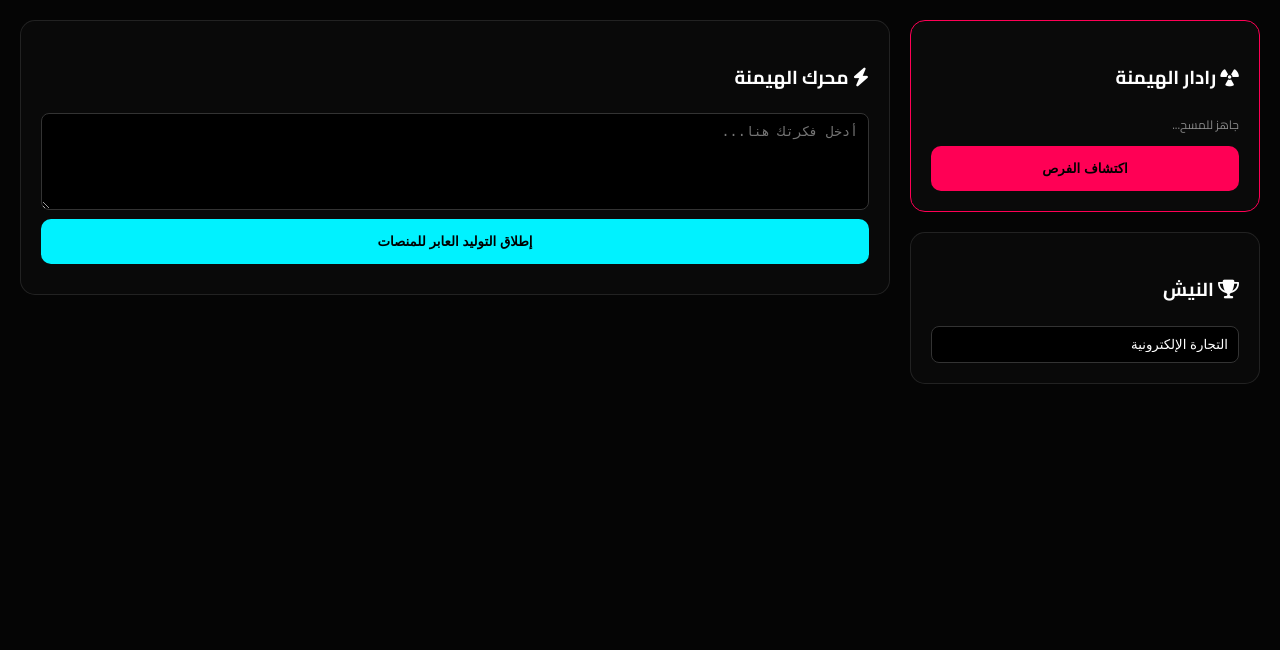
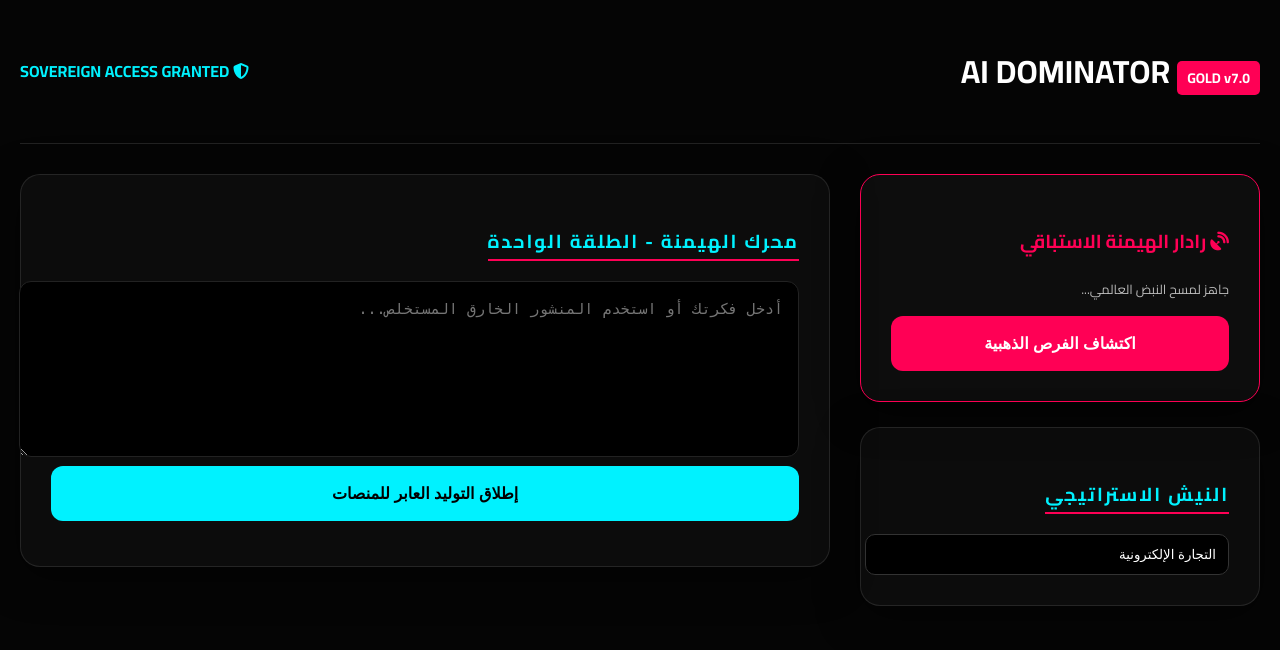
Before and after one commit to alqaed2/Dominator, a Flask app: page / in a window 1280 px wide. Shown: the top 650 px of the page. Run offline with Flask 3, Linux system fonts and the light colour scheme.

Commit message:
Update index.html

```diff
--- a/templates/index.html
+++ b/templates/index.html
@@ -3,76 +3,77 @@
 <head>
     <meta charset="UTF-8">
     <meta name="viewport" content="width=device-width, initial-scale=1.0">
-    <title>AI DOMINATOR v6.0</title>
+    <title>AI DOMINATOR GOLDEN EDITION</title>
     <link href="https://fonts.googleapis.com/css2?family=Cairo:wght@400;700;900&display=swap" rel="stylesheet">
     <link href="https://cdnjs.cloudflare.com/ajax/libs/font-awesome/6.4.0/css/all.min.css" rel="stylesheet">
     <style>
-        :root { --neon-blue: #00f2ff; --neon-red: #ff0055; --bg: #050505; }
+        :root { --neon-blue: #00f2ff; --neon-red: #ff0055; --bg: #050505; --card: rgba(255,255,255,0.03); }
         body { background: var(--bg); color: #fff; font-family: 'Cairo', sans-serif; margin: 0; padding: 20px; }
-        .cyber-card { background: rgba(255,255,255,0.02); border: 1px solid rgba(255,255,255,0.1); border-radius: 15px; padding: 20px; margin-bottom: 20px; }
-        .alchemy-radar { border: 1px solid var(--neon-red); }
-        .dashboard { display: grid; grid-template-columns: 350px 1fr; gap: 20px; }
-        textarea, input { width: 100%; background: #000; border: 1px solid #333; color: #fff; padding: 10px; border-radius: 8px; box-sizing: border-box; }
-        .cyber-btn { width: 100%; padding: 15px; border: none; border-radius: 10px; background: var(--neon-blue); color: #000; font-weight: 900; cursor: pointer; }
-        .modal { position: fixed; top: 0; left: 0; width: 100%; height: 100%; background: rgba(0,0,0,0.9); display: none; align-items: center; justify-content: center; z-index: 1000; }
-        .modal-content { width: 90%; max-width: 800px; background: #0a0a0a; padding: 30px; border-radius: 20px; border: 1px solid var(--neon-blue); max-height: 80vh; overflow-y: auto; }
-        .tab-btn { padding: 10px 20px; background: none; border: 1px solid #333; color: #fff; cursor: pointer; }
-        .tab-btn.active { background: var(--neon-blue); color: #000; }
-        .tab-content { display: none; padding: 20px; border: 1px solid #333; }
-        .tab-content.active { display: block; }
-        .source-item { background: rgba(255,255,255,0.05); padding: 10px; margin-top: 10px; border-left: 3px solid var(--neon-red); font-size: 12px; }
+        .cyber-card { background: var(--card); border: 1px solid rgba(255,255,255,0.1); border-radius: 20px; padding: 30px; margin-bottom: 25px; box-shadow: 0 10px 40px rgba(0,0,0,0.5); }
+        .sidebar-grid { display: grid; grid-template-columns: 400px 1fr; gap: 30px; }
+        .header-title { color: var(--neon-blue); text-transform: uppercase; letter-spacing: 2px; border-bottom: 2px solid var(--neon-red); display: inline-block; margin-bottom: 20px; }
+        textarea { width: 100%; background: #000; border: 1px solid #222; color: #fff; padding: 15px; border-radius: 12px; font-size: 15px; line-height: 1.6; }
+        .cyber-btn { width: 100%; padding: 18px; border: none; border-radius: 12px; background: var(--neon-blue); color: #000; font-weight: 900; cursor: pointer; transition: 0.3s; font-size: 16px; }
+        .copy-btn { background: var(--neon-red); color: #fff; border: none; padding: 8px 20px; border-radius: 8px; cursor: pointer; font-weight: 700; margin-top: 10px; }
+        .platform-box { background: rgba(0,242,255,0.02); border: 1px solid rgba(0,242,255,0.1); padding: 25px; border-radius: 15px; margin-top: 20px; }
+        .dna-bar { height: 8px; background: #222; border-radius: 4px; overflow: hidden; margin-top: 10px; }
+        .dna-fill { height: 100%; background: linear-gradient(90deg, var(--neon-blue), var(--neon-red)); }
+        .modal { position: fixed; top: 0; left: 0; width: 100%; height: 100%; background: rgba(0,0,0,0.98); display: none; align-items: center; justify-content: center; z-index: 10000; backdrop-filter: blur(20px); }
+        .modal-content { width: 95%; max-width: 1000px; max-height: 90vh; overflow-y: auto; background: #080808; border: 1px solid var(--neon-blue); padding: 50px; border-radius: 30px; }
+        .header-main { display: flex; justify-content: space-between; align-items: center; padding-bottom: 20px; border-bottom: 1px solid #222; margin-bottom: 30px; }
     </style>
 </head>
 <body>
-    <div class="dashboard">
+    <div class="header-main">
+        <h1>AI DOMINATOR <span style="font-size:14px; background:var(--neon-red); padding:4px 10px; border-radius:5px;">GOLD v7.0</span></h1>
+        <div style="color:var(--neon-blue); font-weight:700;"><i class="fas fa-shield-alt"></i> SOVEREIGN ACCESS GRANTED</div>
+    </div>
+
+    <div class="sidebar-grid">
         <div class="sidebar">
-            <div class="cyber-card alchemy-radar">
-                <h3><i class="fas fa-radiation"></i> رادار الهيمنة</h3>
-                <div id="alchemyStatus" style="font-size: 12px; color: #888;">جاهز للمسح...</div>
+            <div class="cyber-card" style="border: 1px solid var(--neon-red);">
+                <h3 style="color:var(--neon-red);"><i class="fas fa-satellite-dish"></i> رادار الهيمنة الاستباقي</h3>
+                <div id="alchemyStatus" style="font-size: 13px; opacity:0.7; margin-bottom: 15px;">جاهز لمسح النبض العالمي...</div>
                 <div id="goldSuggestions"></div>
-                <button onclick="triggerDiscovery()" class="cyber-btn" style="background: var(--neon-red); margin-top: 10px;">اكتشاف الفرص</button>
+                <button onclick="triggerDiscovery()" class="cyber-btn" style="background:var(--neon-red); color:#fff;">اكتشاف الفرص الذهبية</button>
             </div>
             <div class="cyber-card">
-                <h3><i class="fas fa-trophy"></i> النيش</h3>
-                <input id="niche" value="التجارة الإلكترونية">
+                <h3 class="header-title">النيش الاستراتيجي</h3>
+                <input id="niche" value="التجارة الإلكترونية" style="width:100%; background:#000; border:1px solid #333; color:#fff; padding:12px; border-radius:10px;">
             </div>
         </div>
 
         <div class="main-content">
             <div class="cyber-card">
-                <h3><i class="fas fa-bolt"></i> محرك الهيمنة</h3>
-                <textarea id="inputText" rows="5" placeholder="أدخل فكرتك هنا..."></textarea>
+                <h3 class="header-title">محرك الهيمنة - الطلقة الواحدة</h3>
+                <textarea id="inputText" rows="6" placeholder="أدخل فكرتك أو استخدم المنشور الخارق المستخلص..."></textarea>
                 <button id="generateBtn" onclick="startDominanceEngine()" class="cyber-btn">إطلاق التوليد العابر للمنصات</button>
-                <div id="engineStatus" style="margin-top: 10px; font-size: 12px;"></div>
+                <div id="engineStatus" style="margin-top:15px; font-weight:700; color:var(--neon-blue);"></div>
             </div>
 
             <div id="outputSection" style="display:none;">
-                <div class="tabs">
-                    <button class="tab-btn active" onclick="openTab(event, 'linkedin')">LinkedIn</button>
-                    <button class="tab-btn" onclick="openTab(event, 'twitter')">Twitter</button>
-                    <button class="tab-btn" onclick="openTab(event, 'tiktok')">TikTok</button>
-                </div>
                 <div class="cyber-card">
-                    <div id="linkedinContent" class="tab-content active"></div>
-                    <div id="twitterContent" class="tab-content"></div>
-                    <div id="tiktokContent" class="tab-content">
-                        <div id="videoPromptText" style="font-family: monospace; font-size: 11px; color: var(--neon-blue); margin-bottom: 10px; white-space: pre-wrap;"></div>
-                        <div id="tiktokScriptText"></div>
-                    </div>
+                    <h2 style="color:var(--neon-blue); border-bottom:1px solid #333; padding-bottom:10px;">📦 حزمة النشر الجاهزة</h2>
+                    <div id="combinedOutput"></div>
                 </div>
             </div>
         </div>
     </div>
 
+    <!-- Modal المختبر -->
     <div id="superPostModal" class="modal">
         <div class="modal-content">
-            <h2 style="color: var(--neon-red);">🚀 المنشور الخارق</h2>
-            <div id="superPostContent" style="white-space: pre-wrap; margin-bottom: 20px;"></div>
-            <h3>🔗 الجينات المستخلصة</h3>
-            <div id="sourcePosts"></div>
-            <div style="margin-top: 20px;">
-                <button onclick="document.getElementById('superPostModal').style.display='none'" class="cyber-btn" style="width: auto; background: none; border: 1px solid #fff; color: #fff;">إغلاق</button>
-                <button onclick="useAsIdea()" class="cyber-btn" style="width: auto; margin-right: 10px;">استخدام كفكرة</button>
+            <h1 style="color:var(--neon-red); margin-top:0;">🧬 مختبر التخليق الجيني</h1>
+            <div class="platform-box">
+                <h3 style="color:var(--neon-blue); margin-top:0;">المنشور الخارق الناتج:</h3>
+                <div id="superPostContent" style="white-space: pre-wrap; line-height:1.8;"></div>
+                <button onclick="copyText('superPostContent')" class="copy-btn"><i class="fas fa-copy"></i> نسخ المنشور الخارق</button>
+            </div>
+            <h3>🔗 جينات النجاح المستخلصة (Analytics)</h3>
+            <div id="sourcePosts" style="display:grid; grid-template-columns: 1fr 1fr; gap:20px;"></div>
+            <div style="margin-top:40px; display:flex; gap:20px;">
+                <button onclick="document.getElementById('superPostModal').style.display='none'" class="cyber-btn" style="background:none; border:1px solid #fff; color:#fff;">إغلاق المختبر</button>
+                <button onclick="useAsIdea()" class="cyber-btn">استخدام كفكرة أساسية</button>
             </div>
         </div>
     </div>
@@ -82,7 +83,7 @@
 
         async function triggerDiscovery() {
             const btn = document.querySelector('.alchemy-radar button');
-            btn.disabled = true; btn.innerHTML = "جاري التخليق...";
+            btn.innerHTML = "جاري التخليق..."; btn.disabled = true;
             try {
                 const res = await fetch('/alchemy/discover', {
                     method: 'POST',
@@ -91,13 +92,13 @@
                 });
                 lastAlchemyResult = await res.json();
                 document.getElementById('goldSuggestions').innerHTML = `
-                    <div style="background: rgba(255,255,255,0.05); padding: 10px; margin-top: 10px; border-radius: 8px; display: flex; justify-content: space-between;">
-                        <span style="font-size: 12px;">🌟 منشور جاهز</span>
-                        <button onclick="openModal()" style="background: none; border: 1px solid var(--neon-blue); color: var(--neon-blue); cursor: pointer; border-radius: 4px;">عرض</button>
+                    <div class="platform-box" style="margin-bottom:15px;">
+                        <span style="font-size:13px;">🌟 تم تخليق استراتيجية كاملة</span>
+                        <button onclick="openModal()" class="copy-btn" style="width:100%;">فتح المختبر</button>
                     </div>`;
                 document.getElementById('alchemyStatus').innerText = "✅ تم العثور على فرصة!";
             } catch (e) { alert("خطأ في الاتصال"); }
-            btn.disabled = false; btn.innerHTML = "اكتشاف الفرص الذهبية";
+            btn.innerHTML = "اكتشاف الفرص الذهبية"; btn.disabled = false;
         }
 
         function openModal() {
@@ -105,7 +106,12 @@
             document.getElementById('superPostContent').innerText = lastAlchemyResult.super_post;
             let html = "";
             lastAlchemyResult.sources.forEach(s => {
-                html += `<div class="source-item"><b>${s.engagement}</b><p>${s.text.substring(0,150)}...</p></div>`;
+                html += `
+                <div class="source-item" style="background:rgba(255,255,255,0.02); padding:15px; border-radius:10px; border-left:3px solid var(--neon-red);">
+                    <div style="font-size:12px; font-weight:700; color:var(--neon-blue);">التفاعل: ${s.engagement}</div>
+                    <div class="dna-bar"><div class="dna-fill" style="width:${s.score || 85}%"></div></div>
+                    <p style="font-size:11px; opacity:0.7; margin-top:10px;">${s.text.substring(0,120)}...</p>
+                </div>`;
             });
             document.getElementById('sourcePosts').innerHTML = html;
         }
@@ -118,41 +124,37 @@
         async function startDominanceEngine() {
             const idea = document.getElementById('inputText').value;
             if(!idea) return alert("أدخل فكرة");
+            document.getElementById('generateBtn').disabled = true;
             document.getElementById('outputSection').style.display = 'block';
-            const status = document.getElementById('engineStatus');
+            document.getElementById('engineStatus').innerText = "🚀 جاري التوليد الموحد (الطلقة الواحدة)...";
 
-            // التوليد المتسلسل لضمان عدم تجاوز الـ Rate Limit
-            const platforms = ['linkedin', 'twitter', 'tiktok'];
-            for(let p of platforms) {
-                status.innerText = `🧠 جاري هندسة محتوى ${p}...`;
-                const el = document.getElementById(p+'Content') || document.getElementById('tiktokScriptText');
-                el.innerHTML = "جاري المعالجة...";
             try {
-                    const res = await fetch('/generate/'+p, {
+                const res = await fetch('/generate_all', {
                     method: 'POST',
                     headers: {'Content-Type': 'application/json'},
                     body: JSON.stringify({text: idea})
                 });
                 const data = await res.json();
-                    if(p === 'tiktok') {
-                        document.getElementById('tiktokScriptText').innerText = data.text;
-                        let v = "";
-                        data.video_prompt.forEach(s => v += `### Scene ${s.time}:\n${s.prompt}\n\n`);
-                        document.getElementById('videoPromptText').innerText = v;
-                    } else {
-                        document.getElementById(p+'Content').innerText = data.text;
-                    }
-                } catch(e) { el.innerText = "فشل التوليد."; }
-                await new Promise(r => setTimeout(r, 1000)); // انتظار ثانية بين كل منصة
-            }
-            status.innerText = "✅ اكتملت المهمة بنجاح!";
+
+                // تنسيق وعرض النتائج الموحدة
+                document.getElementById('combinedOutput').innerHTML = `
+                    <div class="platform-box">
+                        <h2 style="color:var(--neon-blue);">🏁 النتائج النهائية</h2>
+                        <pre id="finalPublishText" style="white-space:pre-wrap; font-family:inherit; font-size:15px; line-height:1.7;">${data.combined_text}</pre>
+                        <button onclick="copyText('finalPublishText')" class="cyber-btn" style="margin-top:20px;">
+                            <i class="fas fa-copy"></i> نسخ كافة المنشورات بضغطة واحدة
+                        </button>
+                    </div>
+                `;
+                document.getElementById('engineStatus').innerText = "✅ تم الإطلاق بنجاح!";
+            } catch (e) { alert("فشل التوليد"); }
+            document.getElementById('generateBtn').disabled = false;
         }
 
-        function openTab(evt, p) {
-            document.querySelectorAll('.tab-content').forEach(c => c.classList.remove('active'));
-            document.querySelectorAll('.tab-btn').forEach(b => b.classList.remove('active'));
-            document.getElementById(p+'Content').classList.add('active');
-            evt.currentTarget.classList.add('active');
+        function copyText(id) {
+            const text = document.getElementById(id).innerText;
+            navigator.clipboard.writeText(text);
+            alert("تم النسخ لخزنة النشر!");
         }
     </script>
 </body>
```
Lines whose indentation alone changed are shown as unchanged.
